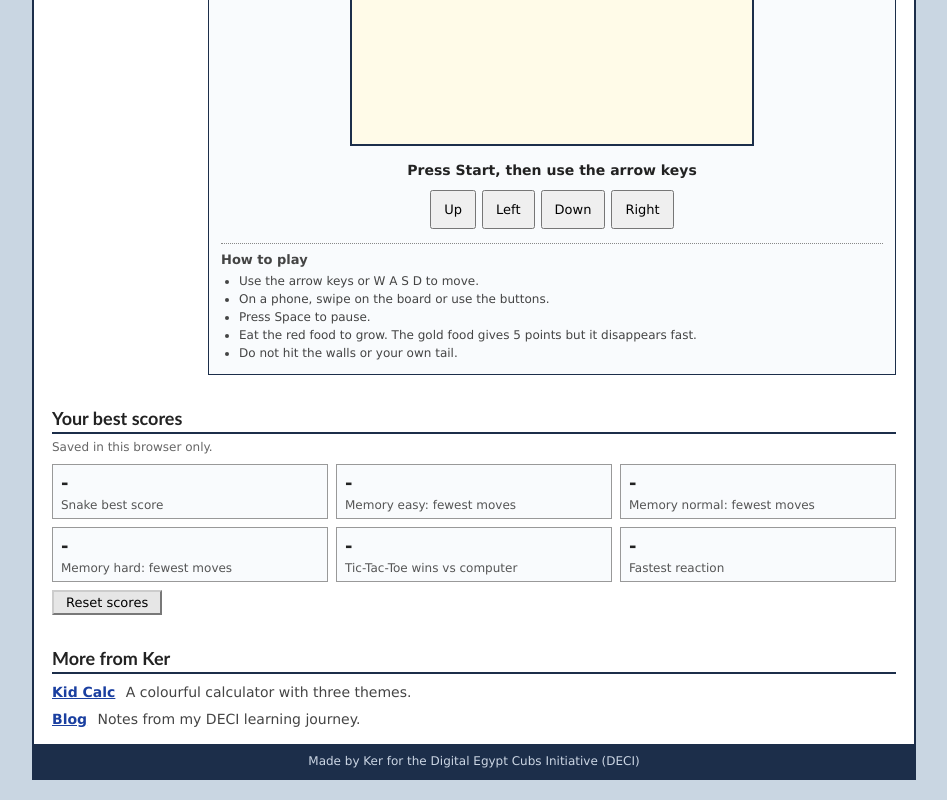
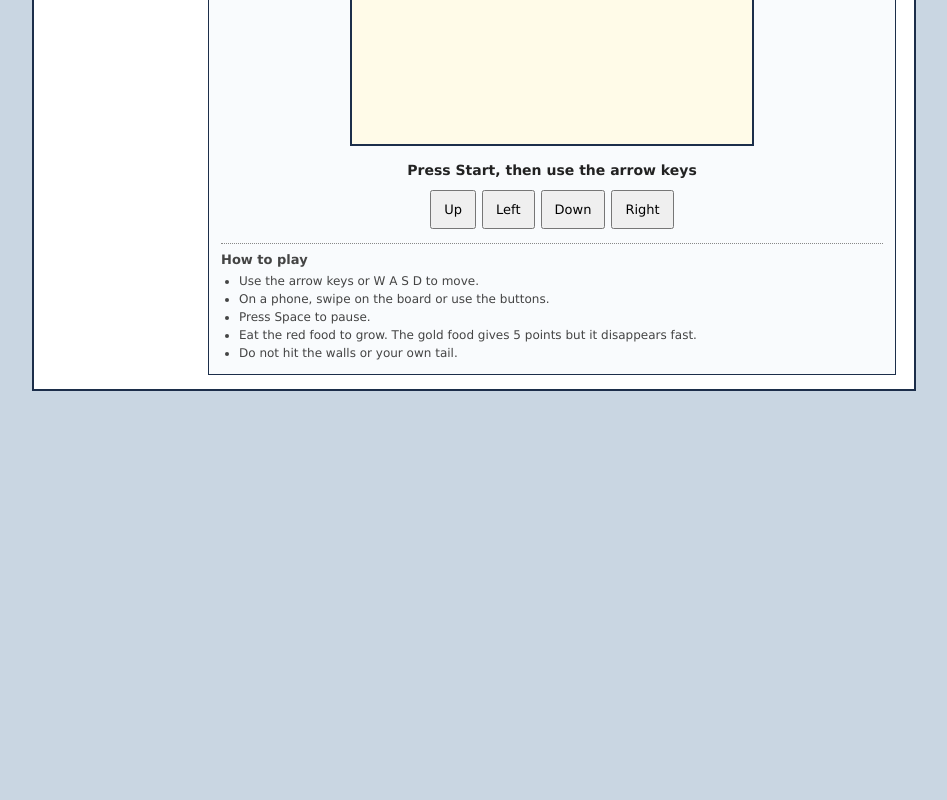
Before and after one commit to kerolosmichelle/Level3_Project, a plain HTML site: page index.html in a window 1280 px wide. Shown: the part 517-1317 px from the top of the page, without its empty margins (166-1113 px from the left). After the commit the page ends 928 px from the top, so only its background shows below. Drawn offline with Linux system fonts and the light colour scheme.

Commit message:
Keep only the games

```diff
--- a/index.html
+++ b/index.html
@@ -14,8 +14,6 @@
     <a class="brand" href="#top">Ker Arcade</a>
     <nav>
       <a href="#games">Games</a>
-      <a href="#scores">Scores</a>
-      <a href="#more">More</a>
       <button id="sound-btn" title="Sound on/off">Sound: on</button>
     </nav>
   </header>
@@ -141,33 +139,6 @@
     </div>
   </section>
 
-  <!-- Scores -->
-  <section class="scores" id="scores">
-    <h2>Your best scores</h2>
-    <p class="small-text">Saved in this browser only.</p>
-    <div class="score-list" id="score-list"></div>
-    <button class="btn small" id="reset-scores">Reset scores</button>
-  </section>
-
-  <!-- Other projects -->
-  <section class="more" id="more">
-    <h2>More from Ker</h2>
-    <div class="more-list">
-      <a class="more-card" href="./kidcalc/index.html">
-        <h3>Kid Calc</h3>
-        <p>A colourful calculator with three themes.</p>
-      </a>
-      <a class="more-card" href="./blog-posts/post1.html">
-        <h3>Blog</h3>
-        <p>Notes from my DECI learning journey.</p>
-      </a>
-    </div>
-  </section>
-
-  <footer>
-    <p>Made by Ker for the Digital Egypt Cubs Initiative (DECI)</p>
-  </footer>
-
 </div>
 
   <script src="./main.js"></script>
--- a/main.js
+++ b/main.js
@@ -61,6 +61,8 @@ function saveScore(name, value, lowerIsBetter) {
 }
 
 function showScores() {
+  // the scores list is not on the page any more, nothing to show
+  if (document.getElementById('score-list') === null) return;
   var list = [
     ['snake', 'Snake best score', ''],
     ['memory-easy', 'Memory easy: fewest moves', ''],
@@ -80,12 +82,6 @@ function showScores() {
   document.getElementById('score-list').innerHTML = html;
 }
 
-document.getElementById('reset-scores').addEventListener('click', function () {
-  if (confirm('Delete all saved scores?')) {
-    localStorage.removeItem('arcadeScores');
-    showScores();
-  }
-});
 showScores();
 
 // ----- Tabs -----
```
